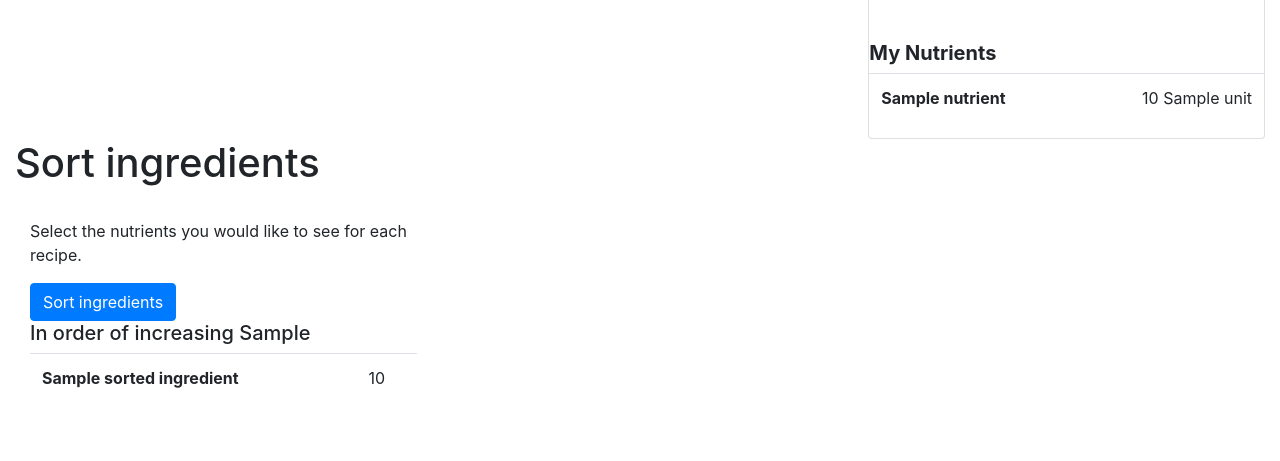
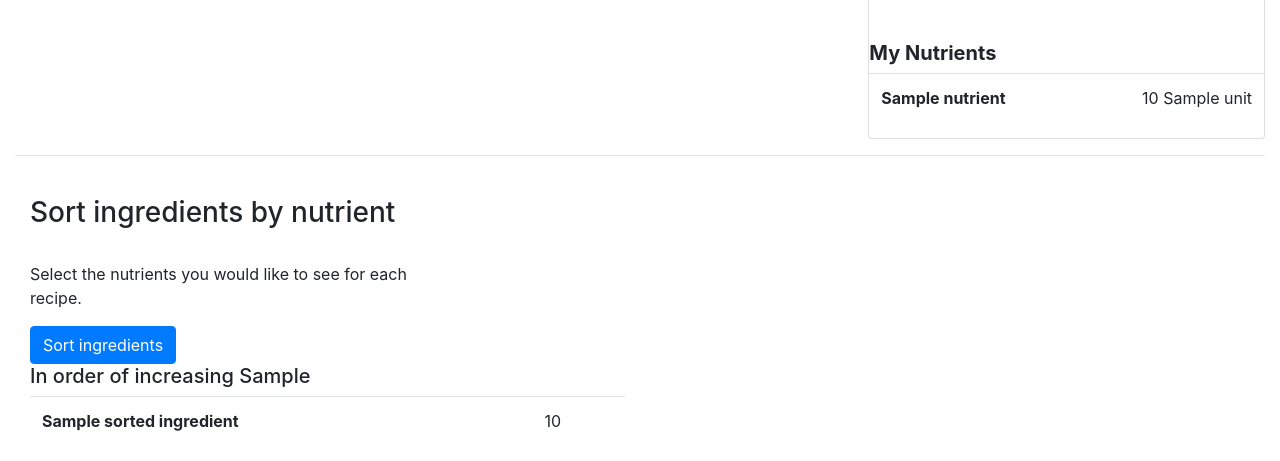
Before and after one commit to BradleyAllanDavis/CookbookDjango, a Django app: template templates/cookbook/recipe_detail.html in a window 1280 px wide. Shown: the part 967-1428 px from the top of the page. Before the commit the page ends 1355 px from the top, so only its background shows below. Run offline with Django 3.2, Linux system fonts and the light colour scheme; the template is opened without the code that fills it: most values are stand-ins (such as "Sample title", 1, 10 or a date in 2020); form fields are guessed from the names that the template uses; some libraries are stand-ins or nearby versions.

Commit message:
Clean up recipe detail template

```diff
--- a/templates/cookbook/recipe_detail.html
+++ b/templates/cookbook/recipe_detail.html
@@ -113,15 +113,11 @@
     </div>
     <!-- Nutrient Information -->
 
-  </div>
+  </div><hr><br>
 
-
-
-
-
-<h1 class="bd-title">Sort ingredients</h1><br>
-
+  <!-- Sort ingredients -->
   <div class="col-md-4">
+    <h3 class="bd-title">Sort ingredients by nutrient</h3><br>
     <form method="post" action="{% url 'cookbook:recipe_detail' recipe.id %}">
       <p>Select the nutrients you would like to see for each recipe.</p>
 
@@ -132,10 +128,10 @@
 
       <input type="submit" value="Sort ingredients" class="btn btn-primary"/>
     </form>
+  </div>
 
-</div>
   {% if sorted_ingredients %}
-<div class="col-md-4">
+  <div class="col-md-6">
     <h5>In order of increasing {{ sorted_by }}</h5>
     <table class="table">
       <tbody>
@@ -148,5 +144,8 @@
     </tbody></table>
   </div>
   {% endif %}
+  <!-- Sort ingredients -->
+
+</div>
 
 {% endblock %}
```
Lines whose indentation alone changed are shown as unchanged.
